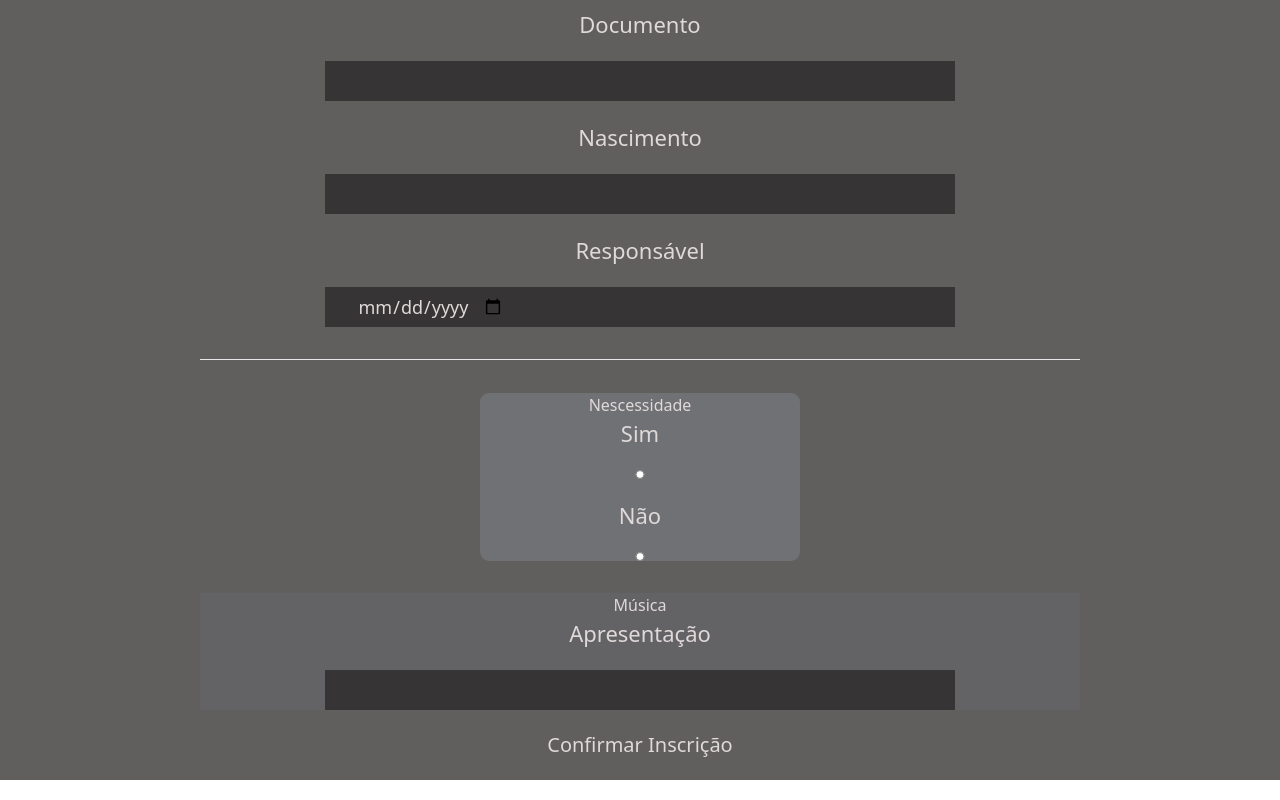
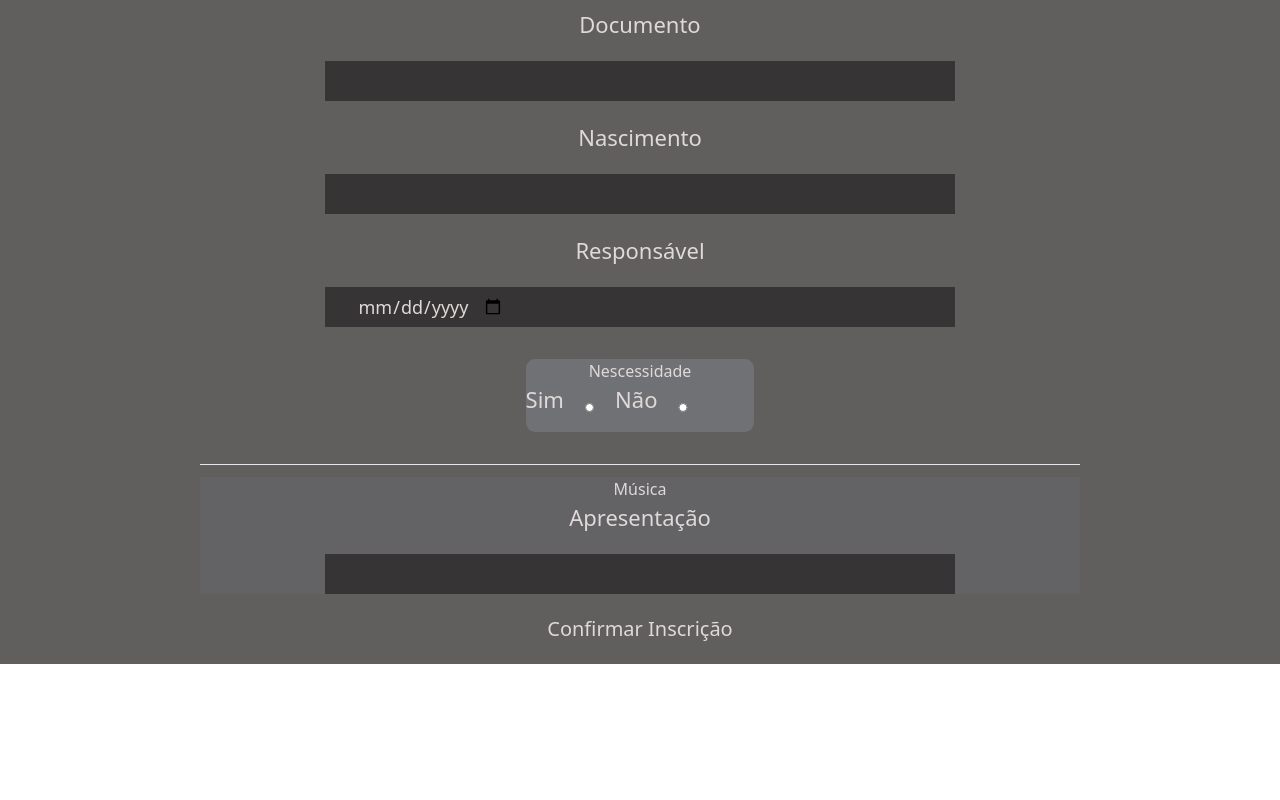
Before and after one commit to BavarescoRicardo/festival-front, a Next.js app: page /formulario in a window 1280 px wide. Shown: the part 555-1355 px from the top of the page. After the commit the page ends 1239 px from the top, so only its background shows below. Built offline with nearby package versions, Linux system fonts and the light colour scheme.

Commit message:
ajustes formulario para inscricao

```diff
--- a/pages/formulario/index.tsx
+++ b/pages/formulario/index.tsx
@@ -36,13 +36,15 @@ export default function Formulario() {
                 <label htmlFor=""> Responsável</label>
                 <input type="date" />
 
-                <hr />
-
                 <div className={styles.selecaoness}>
                     <p>Nescessidade</p>
-                    <label htmlFor="ness"> Sim </label> <input type="radio" name="ness" id="ness" value='sim' />
-                    <label htmlFor="ness"> Não </label> <input type="radio" name="ness" id="ness" value='nao'/>
+                    <div className={styles.selecaonessopcoes}>
+                        <label htmlFor="ness"> Sim </label> <input type="radio" name="ness" id="ness" value='sim' />
+                        <label htmlFor="ness"> Não </label> <input type="radio" name="ness" id="ness" value='nao'/>
+                    </div>
                 </div>
+
+                <hr />
 
                 <div className={styles.musica}>
                     <h2>Música</h2>
--- a/styles/Formulario.module.css
+++ b/styles/Formulario.module.css
@@ -40,8 +40,15 @@
 .selecaoness {
     background-color: rgb(112, 113, 116);
     border-radius: 1ch;
-    width: 20em;
+    width: 25ch;
+    height: 8ch;
     margin: 2em auto;
+}
+
+.selecaonessopcoes {
+    display: flex;
+    border-radius: 1ch;
+    width: 20ch;
 }
 
 .musica {
```
